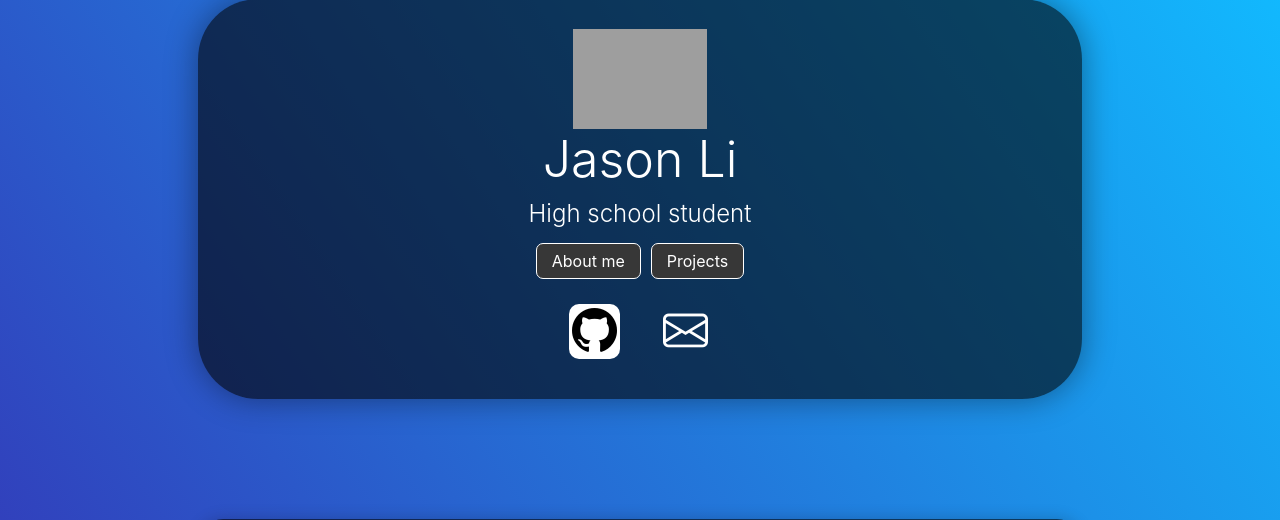
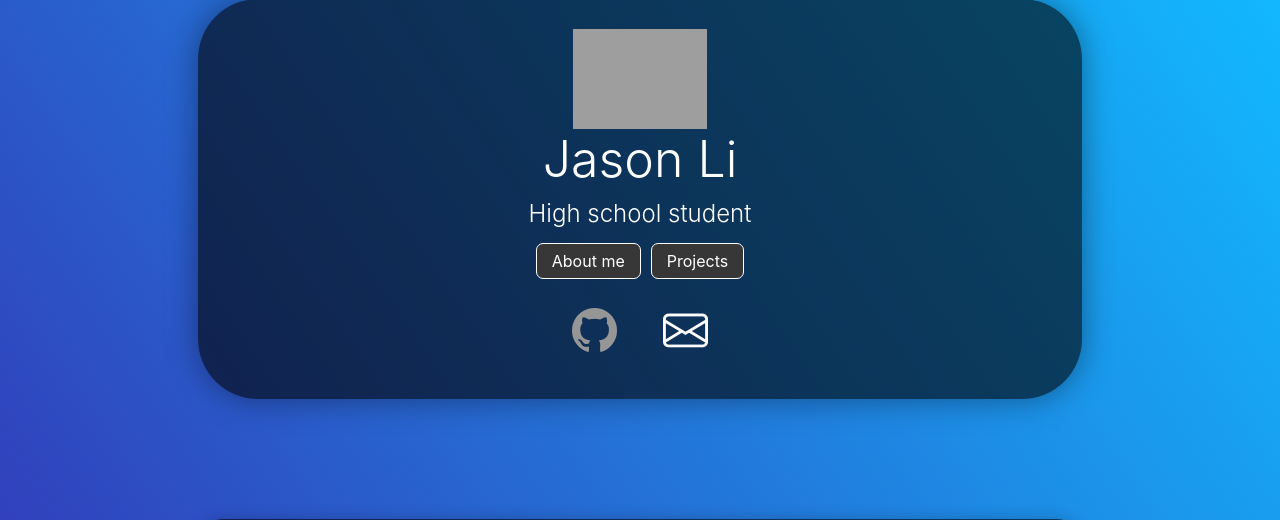
Before and after one commit to jasonli0616/jasonli0616.dev, a Flask app: page / in a window 1280 px wide, with the pointer over the restyled element. Shown: the part 52-572 px from the top of the page. Run offline with Flask 2, Linux system fonts and the light colour scheme; data that the repository does not hold is empty; grey boxes are pictures that could not be loaded.

```diff
--- a/static/css/style.css
+++ b/static/css/style.css
@@ -1,5 +1,4 @@
 body {
-    /*background-color: rgb(0, 0, 30);*/
     background: linear-gradient(to bottom left, rgb(17, 187, 255), rgb(66, 0, 153));
     font-family: -apple-system, BlinkMacSystemFont, Roboto, sans-serif;
     color: white;
@@ -79,8 +78,7 @@ p {
 }
 
 .intro-card .icons i:hover {
-    color: rgb(0, 0, 0);
-    background-color: white;
+    color: rgb(150, 150, 150);
 }
 
 button,
```
